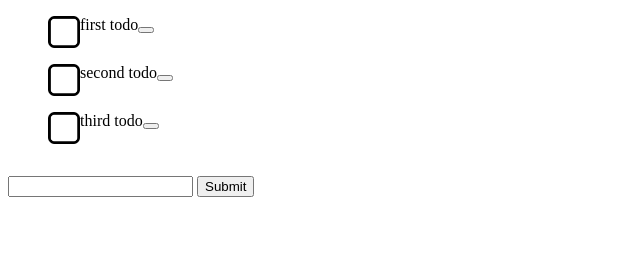
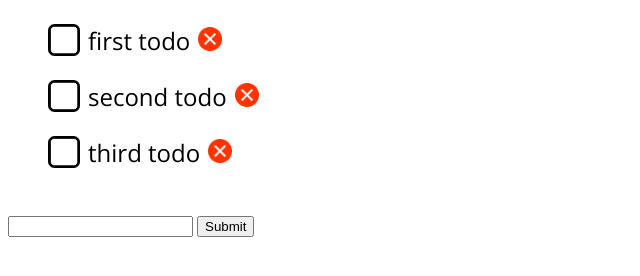
Before and after one commit to FAC-11/week2-dyrt, a website: page index.html in a window 1280 px wide. Shown: the whole page, without its empty margins (0-640 px from the left). Drawn offline with nearby package versions, Linux system fonts and the light colour scheme.

Commit message:
Styles delete button"

```diff
--- a/index.html
+++ b/index.html
@@ -3,6 +3,7 @@
   <head>
     <meta charset="utf-8">
     <title>tdd todo</title>
+    <link href="https://fonts.googleapis.com/css?family=Open+Sans" rel="stylesheet">
     <link rel="stylesheet" href="./style.css">
   </head>
   <body>
--- a/style.css
+++ b/style.css
@@ -1,15 +1,28 @@
 /* styling for to do list items */
 ul {
   list-style: none;
+  font-family: 'Open Sans', sans-serif;
+  font-size: 1.5rem;
 }
 li {
-  height: 3rem;
+  height: 3.5rem;
 }
 .todo__description {
     clear: both;
+    padding: 0.5rem;
+}
+
+.todo__description--marked {
+    text-decoration: line-through;
 }
 
 .todo__deletebutton {
+  height: 1.5rem;
+  width: 1.5rem;
+  background-color: white;
+  background-image: url('./images/delete.png');
+  background-size: contain;
+  border: none;
 
 }
 
```
Also changed, not shown: images/delete.png (added).
